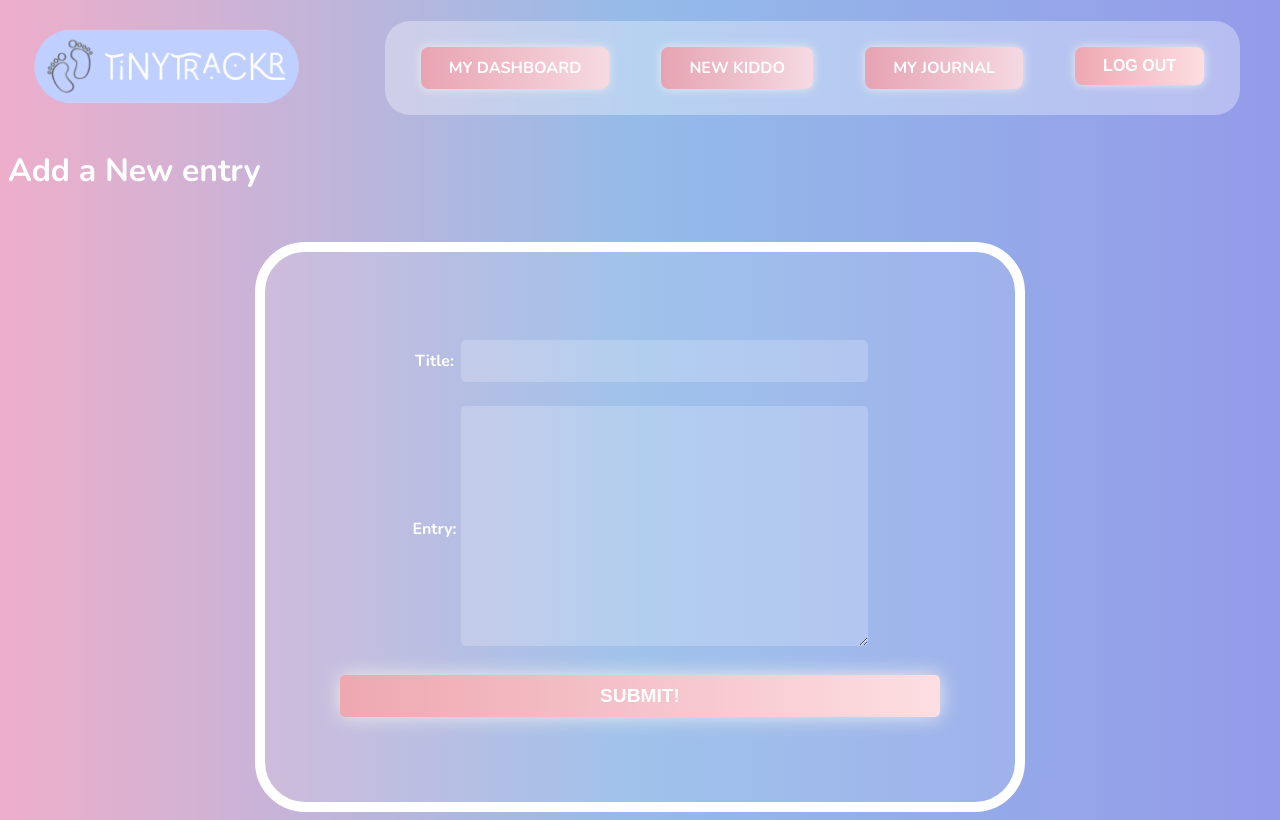
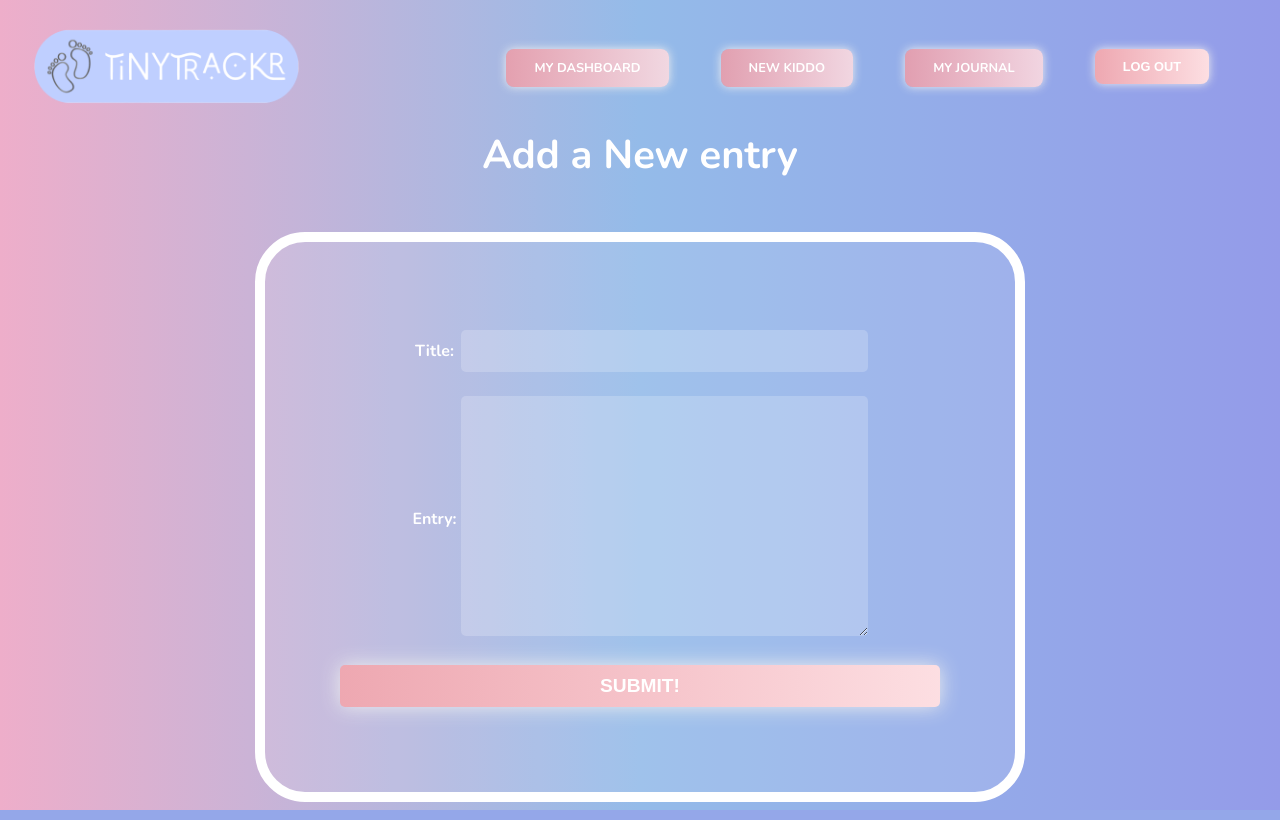
Before and after one commit to amenalii/tinytrackr, a Django app: page /journal/add/ in a window 1280 px wide. Run offline with Django 5.2, Linux system fonts and the light colour scheme; the visitor is signed in with stand-in values (Sample User, id 1).

Commit message:
Form Header styled

```diff
--- a/main_app/static/css/base.css
+++ b/main_app/static/css/base.css
@@ -4,7 +4,7 @@ body {
   background-repeat: no-repeat;
   background-attachment: fixed;
   background-size: cover;
-  font-family: nunito, sans-serif;
+  font-family: 'Nunito', sans-serif;
   color: white
 }
 
@@ -28,20 +28,18 @@ nav {
   flex-direction: column;
   align-items: center;
   justify-content: flex-end;
-  background-color: rgba(255, 255, 255, 0.328);
-  border-radius: 25px;
+
 }
 
 nav ul {
   display: flex;
   list-style: none;
-  padding: 10px;
+  padding: 5px;
 }
 
 nav ul li {
   margin: 0 20px;
   padding: 0;
-  font-size: 1rem;
 }
 
 nav ul li a,
@@ -61,7 +59,7 @@ nav ul li button,
   border-radius: 8px;
   display: inline-block;
   border: none;
-  font-size: 1rem;
+  font-size: 0.8rem;
   cursor: pointer;
 }
 
@@ -204,3 +202,20 @@ nav ul li button:hover,
   font-size: 1rem;
   font-weight: bold;
 }
+
+.form-header {
+  display: flex;
+  flex-direction: column;
+  align-items: center;
+  justify-content: center;
+  text-align: center;
+}
+
+.form-header h1 {
+  font-size: 2.5rem;
+}
+
+.form-header h1,
+.form-header p {
+  margin: 0;
+}
```
